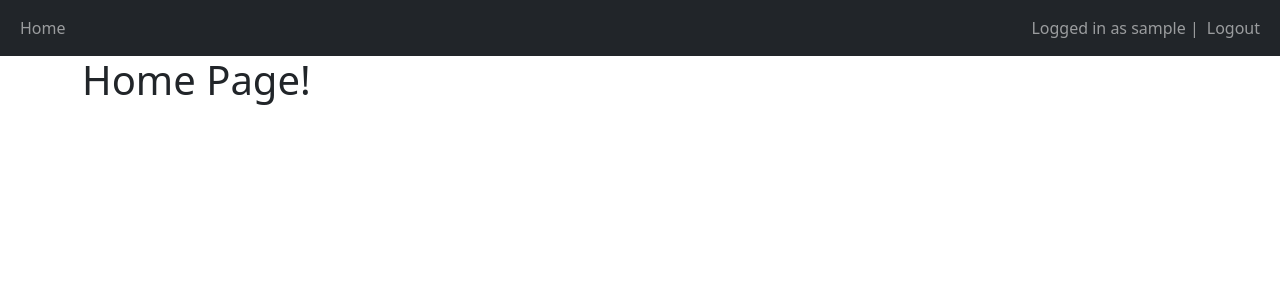
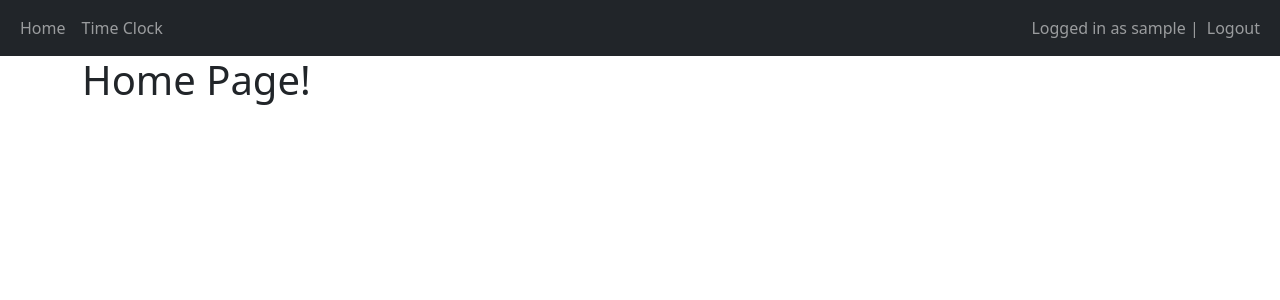
Before and after one commit to jdenzel/Attendance-app, a Django app: page / in a window 1280 px wide. Shown: the top 300 px of the page. Run offline with Django 4.2, Linux system fonts and the light colour scheme; the visitor is signed in with stand-in values (Sample User, id 1).

Commit message:
clock-in template and view is working

```diff
--- a/project/attendance/templates/attendance/base.html
+++ b/project/attendance/templates/attendance/base.html
@@ -13,6 +13,9 @@
                 <ul class="navbar-nav">
                     <li class="nav-item">
                         <a class="nav-link" href="/home">Home</a>
+                    </li>
+                    <li class="nav-item">
+                        <a class="nav-link" href="/clock-in">Time Clock</a>
                     </li>
                 </ul>
             </div>
--- a/project/attendance/templates/attendance/clock_in.html
+++ b/project/attendance/templates/attendance/clock_in.html
@@ -1,4 +1,4 @@
-{% extends 'main/base.html' %} {% block title %}Clock In{% endblock %}
+{% extends 'attendance/base.html' %} {% block title %}Clock In{% endblock %}
 {% load crispy_forms_tags %}
 {% block content %}
 <h2>Clock in</h2>
--- a/project/attendance/urls.py
+++ b/project/attendance/urls.py
@@ -5,5 +5,5 @@ urlpatterns = [
     path('', views.home, name='home'),
     path('home', views.home, name='home'),
     path('sign-up', views.sign_up, name='sign_up'),
-
+    path('clock-in', views.clock_in, name='clock_in')
 ]
--- a/project/attendance/views.py
+++ b/project/attendance/views.py
@@ -28,7 +28,7 @@ def clock_in(request):
         time_clock.save() # Saves the Instance
         request.session['clocked_in'] = True # Sets clocked_in variable to True to tell indicate the user is clocked in
         return redirect('clock_out') # Changes view to clock out view
-    return render(request, 'clocked_in.html') # Renders clock in view if method is not POST
+    return render(request, 'attendance/clock_in.html') # Renders clock in view if method is not POST
 
 @login_required(login_url="/login")
 def clock_out(request):
@@ -37,4 +37,4 @@ def clock_out(request):
         time_clock.save() # Saves the Instance
         request.session['clocked_in'] = False # Sets clocked_in to False to indicate user is clocked out
         return redirect('clocked_in') # Changes view to clocked_in view
-    return render(request, 'clocked_out.html') # Renders clocked out view if method is not POST
+    return render(request, 'attendance/clock_out.html') # Renders clocked out view if method is not POST
```
